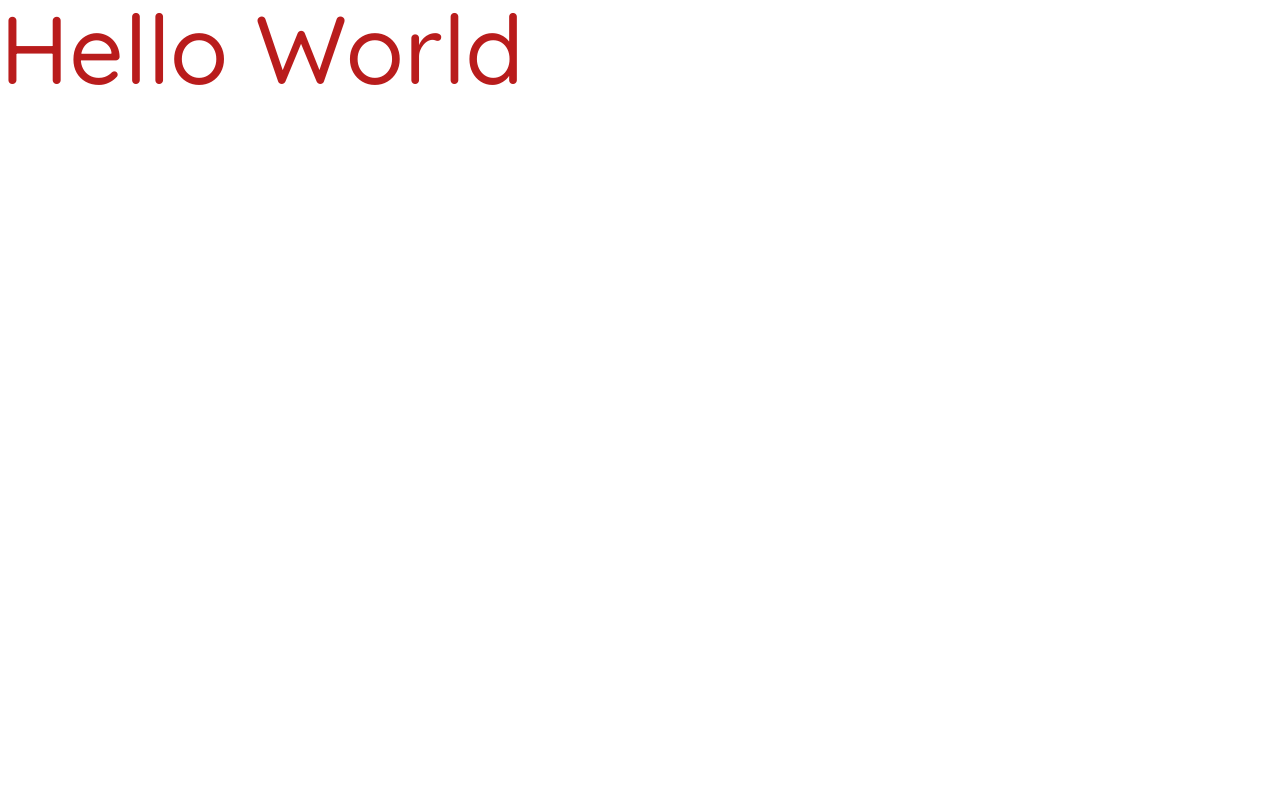
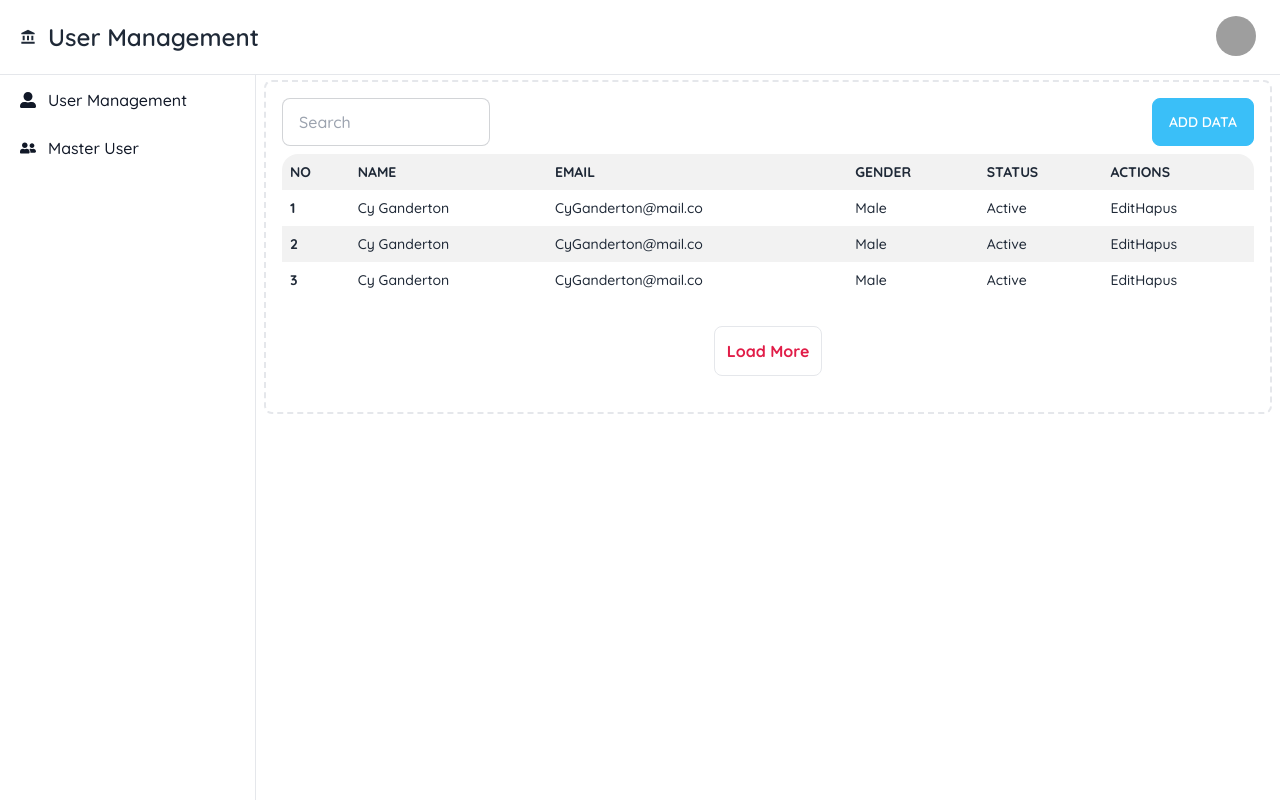
Before and after one commit to radenmasabdul/management_user, a React (Vite) app: page / in a window 1280 px wide. Built offline with nearby package versions, Linux system fonts and the light colour scheme; grey boxes are pictures that could not be loaded.

Commit message:
Setup Layout

```diff
--- a/src/App.jsx
+++ /dev/null
@@ -1,7 +0,0 @@
-import React from "react";
-
-function App() {
-  return <h1 className="text-red-700 text-8xl">Hello World</h1>;
-}
-
-export default App;
--- /dev/null
+++ b/src/components/ButtonLoadMore.jsx
@@ -0,0 +1,11 @@
+import React from "react";
+
+const ButtonLoadMore = () => {
+  return (
+    <button className="p-3 border rounded-lg bg-color-white text-rose-600 text-center font-bold cursor-pointer">
+      Load More
+    </button>
+  );
+};
+
+export default ButtonLoadMore;
--- /dev/null
+++ b/src/components/Content.jsx
@@ -0,0 +1,90 @@
+import React from "react";
+
+import { FaUserAlt } from "react-icons/fa";
+import { FaUserFriends } from "react-icons/fa";
+import { MdAccountBalance } from "react-icons/md";
+
+import { CostumCard } from "./CostumCard";
+
+const Content = () => {
+  return (
+    <>
+      <nav className="fixed top-0 z-50 w-full bg-white border-b border-gray-200 dark:bg-gray-800 dark:border-gray-700">
+        <div className="px-3 py-3 lg:px-5 lg:pl-3">
+          <div className="flex items-center justify-between">
+            <div className="flex items-center justify-start">
+              <a href="#" className="flex ml-2 md:mr-24">
+                <MdAccountBalance className="h-8 mr-3" />
+                <span className="capitalize self-center text-xl font-semibold sm:text-2xl whitespace-nowrap dark:text-white">
+                  user management
+                </span>
+              </a>
+            </div>
+            <div className="dropdown dropdown-end">
+              <label tabIndex={0} className="btn btn-ghost btn-circle avatar">
+                <div className="w-10 rounded-full">
+                  <img src="https://flowbite.com/docs/images/people/profile-picture-5.jpg" />
+                </div>
+              </label>
+              <ul
+                tabIndex={0}
+                className="mt-3 p-2 shadow menu menu-compact dropdown-content bg-base-100 rounded-box w-52"
+              >
+                <li>
+                  <a className="justify-between">Profile</a>
+                </li>
+                <li>
+                  <a className="capitalize">user management</a>
+                </li>
+                <li>
+                  <a className="capitalize">master user</a>
+                </li>
+                <li>
+                  <a className="capitalize">Dark Mode</a>
+                </li>
+              </ul>
+            </div>
+          </div>
+        </div>
+      </nav>
+
+      <aside
+        id="logo-sidebar"
+        className="fixed top-0 left-0 z-40 w-64 h-screen pt-20 transition-transform -translate-x-full bg-white border-r border-gray-200 sm:translate-x-0 dark:bg-gray-800 dark:border-gray-700"
+        aria-label="Sidebar"
+      >
+        <div className="h-full px-3 pb-4 overflow-y-auto bg-white dark:bg-gray-800">
+          <ul className="space-y-2">
+            <li>
+              <a
+                href="#"
+                className="flex items-center p-2 text-base font-normal text-gray-900 rounded-lg dark:text-white hover:bg-gray-100 dark:hover:bg-gray-700"
+              >
+                <FaUserAlt />
+                <span className="ml-3 capitalize">user management</span>
+              </a>
+            </li>
+            <li>
+              <a
+                href="#"
+                className="flex items-center p-2 text-base font-normal text-gray-900 rounded-lg dark:text-white hover:bg-gray-100 dark:hover:bg-gray-700"
+              >
+                <FaUserFriends />
+                <span className="flex-1 ml-3 whitespace-nowrap capitalize">
+                  master user
+                </span>
+              </a>
+            </li>
+          </ul>
+        </div>
+      </aside>
+      <div className="py-6 sm:ml-64">
+        <div className="p-4 mx-2 border-2 border-gray-200 border-dashed rounded-lg dark:border-gray-700 mt-14">
+          <CostumCard />
+        </div>
+      </div>
+    </>
+  );
+};
+
+export default Content;
--- /dev/null
+++ b/src/components/CostumCard.jsx
@@ -0,0 +1,83 @@
+import React from "react";
+
+import Search from "./Search";
+import ButtonLoadMore from "./ButtonLoadMore";
+import ModalAddData from "./ModalAddData";
+
+const CostumCard = () => {
+  return (
+    <>
+      <div className="flex flex-wrap gap-2 justify-between">
+        <Search />
+        <ModalAddData />
+      </div>
+
+      <div className="overflow-x-auto table-compact my-2">
+        <table className="table table-zebra w-full">
+          <thead>
+            <tr>
+              <th>No</th>
+              <th>Name</th>
+              <th>Email</th>
+              <th>Gender</th>
+              <th>Status</th>
+              <th>Actions</th>
+            </tr>
+          </thead>
+          <tbody>
+            <tr>
+              <th>1</th>
+              <td>Cy Ganderton</td>
+              <td>CyGanderton@mail.co</td>
+              <td>Male</td>
+              <td>Active</td>
+              <td>
+                <button>Edit</button>
+                <button>Hapus</button>
+              </td>
+            </tr>
+
+            <tr>
+              <th>2</th>
+              <td>Cy Ganderton</td>
+              <td>CyGanderton@mail.co</td>
+              <td>Male</td>
+              <td>Active</td>
+              <td>
+                <button>Edit</button>
+                <button>Hapus</button>
+              </td>
+            </tr>
+
+            <tr>
+              <th>3</th>
+              <td>Cy Ganderton</td>
+              <td>CyGanderton@mail.co</td>
+              <td>Male</td>
+              <td>Active</td>
+              <td>
+                <button>Edit</button>
+                <button>Hapus</button>
+              </td>
+            </tr>
+          </tbody>
+        </table>
+      </div>
+      <div className="flex flex-wrap justify-center py-5">
+        <ButtonLoadMore />
+      </div>
+    </>
+  );
+};
+
+const CardMasterUser = () => {
+  return (
+    <>
+      <div className="flex items-center justify-center h-48 mb-4 rounded bg-gray-50 dark:bg-gray-800">
+        <p className="text-2xl text-gray-400 dark:text-gray-500">+</p>
+      </div>
+    </>
+  );
+};
+
+export { CostumCard, CardMasterUser };
--- /dev/null
+++ b/src/components/Layout.jsx
@@ -0,0 +1,13 @@
+import React from "react";
+import Content from "./Content";
+
+const Layout = ({ children }) => {
+  return (
+    <>
+      <Content />
+      <div className="w-full h-full overflow-auto ">{children}</div>
+    </>
+  );
+};
+
+export default Layout;
--- /dev/null
+++ b/src/components/ModalAddData.jsx
@@ -0,0 +1,80 @@
+import React from "react";
+
+const ModalAddData = () => {
+  return (
+    <>
+      <label htmlFor="my-modal-3" className="btn btn-info text-white">
+        Add Data
+      </label>
+
+      <input type="checkbox" id="my-modal-3" className="modal-toggle" />
+      <div className="modal">
+        <div className="modal-box relative">
+          <label
+            htmlFor="my-modal-3"
+            className="btn btn-sm btn-circle absolute right-2 top-2"
+          >
+            ✕
+          </label>
+          <h3 className="text-lg font-bold text-center">Add New Data</h3>
+          <div className="divider"></div>
+          <p className="py-2">Name</p>
+          <input
+            type="text"
+            placeholder="Input Your Name"
+            className="input w-full"
+          />
+          <p className="py-2">Email</p>
+          <input
+            type="email"
+            placeholder="Input Your Email"
+            className="input w-full"
+          />
+          <label
+            htmlFor="gender"
+            className="block mb-2 text-sm font-medium text-gray-900 dark:text-white py-2"
+          >
+            Gender
+          </label>
+          <select
+            id="gender"
+            className="bg-gray-50 border border-gray-300 text-gray-900 text-sm rounded-lg focus:ring-blue-500 focus:border-blue-500 block w-full p-2.5 dark:bg-gray-700 dark:border-gray-600 dark:placeholder-gray-400 dark:text-white dark:focus:ring-blue-500 dark:focus:border-blue-500"
+          >
+            <option disabled value="role" className="my-4 capitalize">
+              select gender
+            </option>
+            <option value="male">Male</option>
+            <option value="female">Female</option>
+          </select>
+          <label
+            htmlFor="status"
+            className="block mb-2 text-sm font-medium text-gray-900 dark:text-white py-2"
+          >
+            Status
+          </label>
+          <select
+            id="status"
+            className="bg-gray-50 border border-gray-300 text-gray-900 text-sm rounded-lg focus:ring-blue-500 focus:border-blue-500 block w-full p-2.5 dark:bg-gray-700 dark:border-gray-600 dark:placeholder-gray-400 dark:text-white dark:focus:ring-blue-500 dark:focus:border-blue-500"
+          >
+            <option disabled value="role" className="my-4 capitalize">
+              select status
+            </option>
+            <option value="active">Active</option>
+            <option value="inactive">Inactive</option>
+          </select>
+
+          <div className="flex flex-wrap justify-end py-2">
+            <button
+              type="submit"
+              className="text-white bg-blue-700 hover:bg-blue-800 focus:ring-4 focus:outline-none focus:ring-blue-300 font-medium rounded-lg text-sm w-full sm:w-auto px-5 py-2.5 text-center dark:bg-blue-600 dark:hover:bg-blue-700 dark:focus:ring-blue-800"
+            >
+              Save
+            </button>
+          </div>
+        </div>
+      </div>
+    </>
+  );
+};
+
+export default ModalAddData;
--- /dev/null
+++ b/src/components/Search.jsx
@@ -0,0 +1,15 @@
+import React from "react";
+
+const Search = () => {
+  return (
+    <div className="form-control">
+      <input
+        type="text"
+        placeholder="Search"
+        className="input input-bordered w-full"
+      />
+    </div>
+  );
+};
+
+export default Search;
--- /dev/null
+++ b/src/pages/App.jsx
@@ -0,0 +1,12 @@
+import React from "react";
+import Layout from "../components/Layout";
+
+function App() {
+  return (
+    <>
+      <Layout />
+    </>
+  );
+}
+
+export default App;
```
Also changed, not shown: src/main.jsx (+7 -7 lines).
